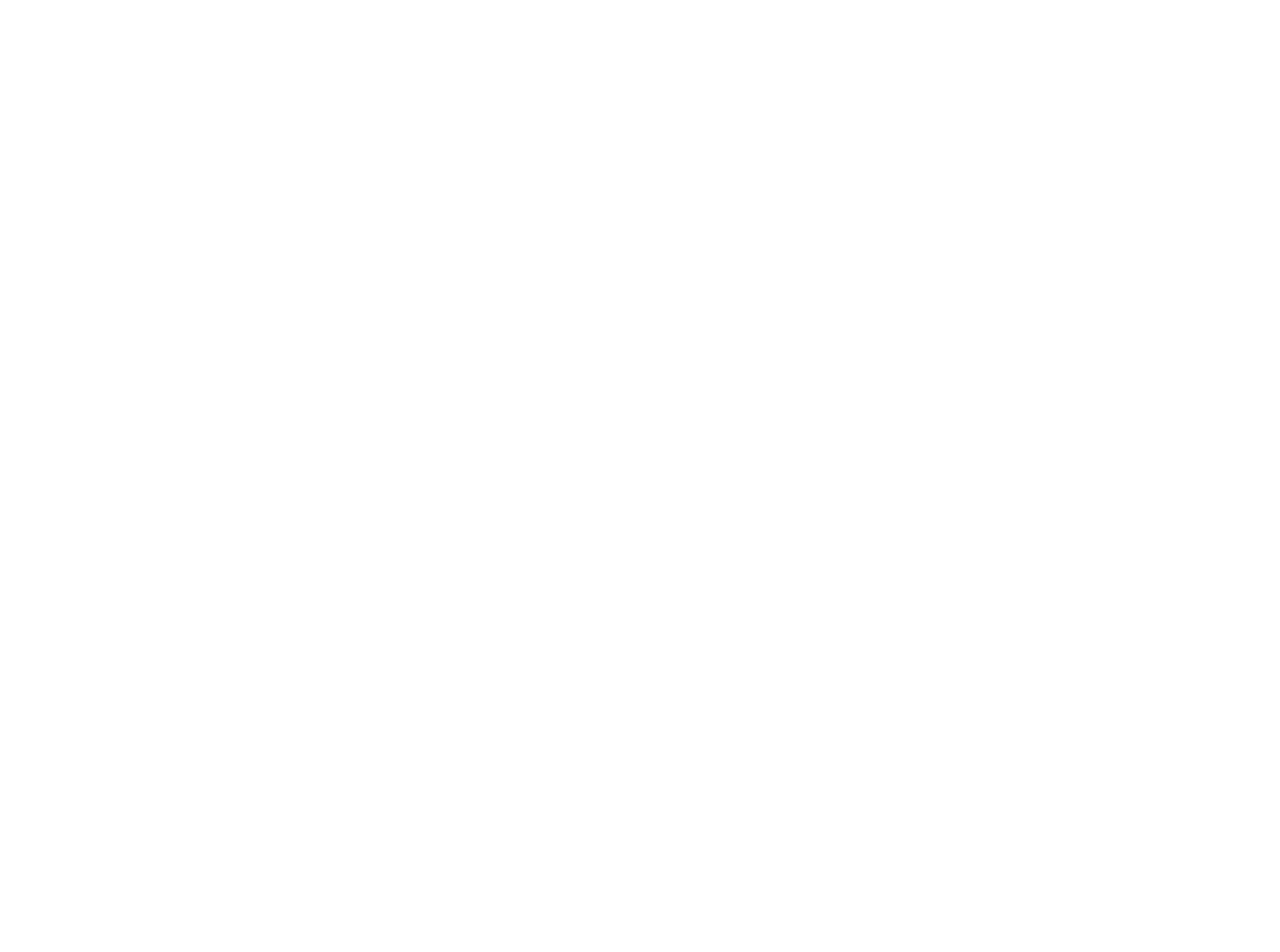
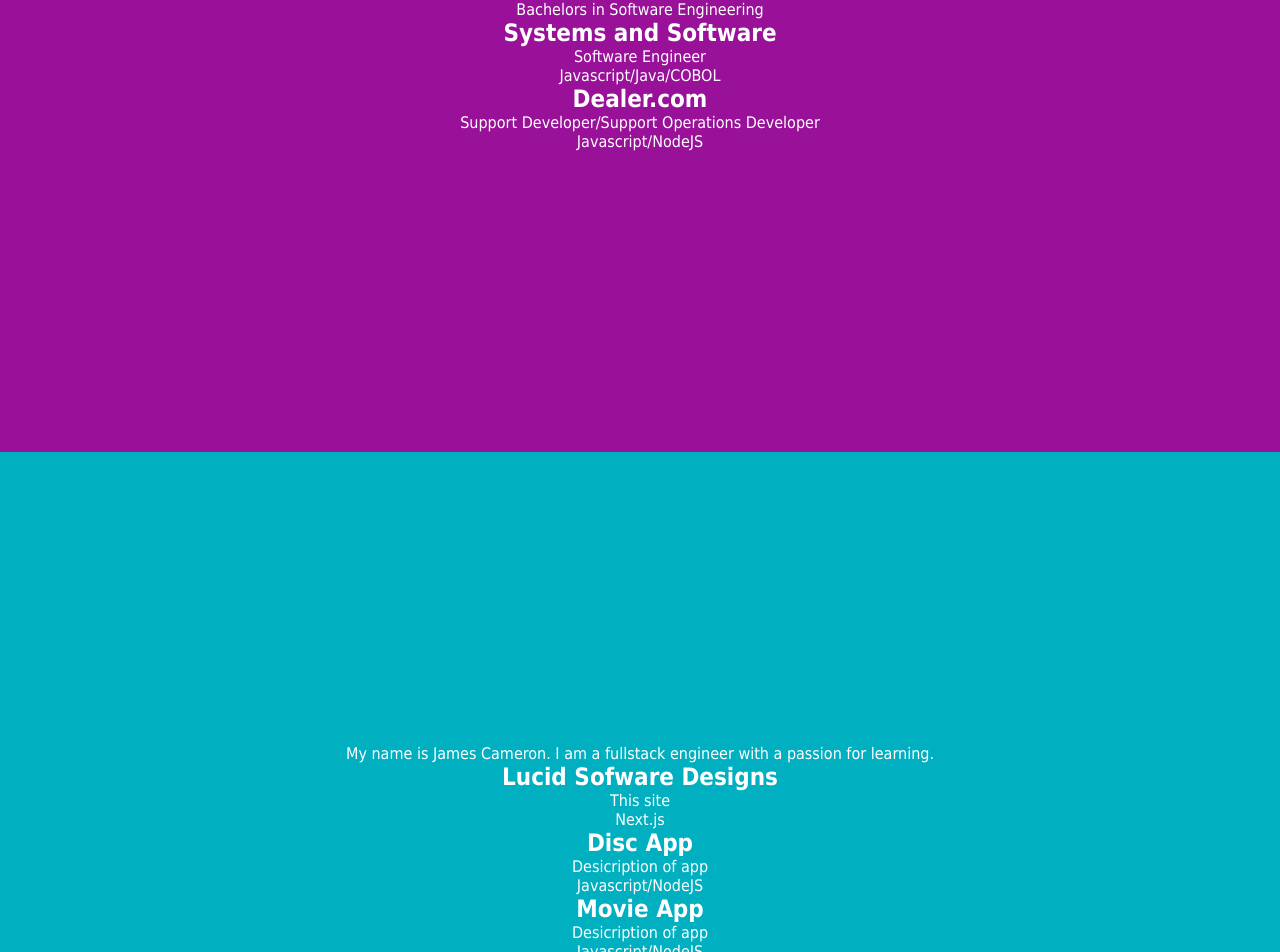
Before and after one commit to jamesinvt/lucidsoftwaredesign, a Next.js app: page / in a window 1280 px wide. Shown: the part 1228-2180 px from the top of the page. Before the commit the page ends 956 px from the top, so only its background shows below. Built offline with nearby package versions, Linux system fonts and the light colour scheme.

Commit message:
theming setup. added skeleton for sections

```diff
--- a/layouts/MainLayout.tsx
+++ b/layouts/MainLayout.tsx
@@ -28,9 +28,7 @@
   return (
     <>
       <Navbar />
-      <Container>
         <Content>{children}</Content>
-      </Container>
     </>
   );
 };
--- a/pages/_app.tsx
+++ b/pages/_app.tsx
@@ -3,7 +3,7 @@
 import type { AppProps } from 'next/app';
 import GlobalStyle, { lightTheme, darkTheme } from "../theme/ThemeProvider";
 import { useTheme, ThemeProvider } from 'styled-components'
-
+import { DarkTheme, DarkThemeStyle, LightTheme, LightThemeStyle } from "../theme/ThemeProvider";
 // import '../styles/globals.css';
 
 type NextPageWithLayout = NextPage & {
@@ -18,10 +18,14 @@
 
 function MyApp({ Component, pageProps }: AppPropsWithLayout) {
 
+  const [isDarkMode, setIsDarkMode] = useState(false);
+
   const getLayout = Component.getLayout ?? (page => page)
   return (
     getLayout(
-      <ThemeProvider theme={lightTheme}>
+      <ThemeProvider theme={isDarkMode ? DarkTheme : LightTheme}>
+        {isDarkMode && <DarkThemeStyle />}
+        {!isDarkMode && <LightThemeStyle />}
         <GlobalStyle />
         <Component {...pageProps} />
       </ThemeProvider>
--- a/pages/index.tsx
+++ b/pages/index.tsx
@@ -5,6 +5,7 @@
 import { getLayout } from '../layouts/MainLayout'
 import styled from 'styled-components'
 import heroImage from '../public/m_ccexpress.png';
+import { cssVars } from '../theme/ThemeProvider'
 
 const Hero = styled.section`
   min-height:100vh;
@@ -13,6 +14,35 @@
   justify-content: center;
   flex-wrap: wrap;
   width:100%;
+  margin:0;
+`;
+
+const Container = styled.div`
+  background-color: ${cssVars.color.secondary};
+  color: ${cssVars.color.onPrimary};
+  height: 100vh;
+  width:100%;
+  display:flex;
+  flex-direction: column;
+  align-items: center;
+  justify-content: center;
+`;
+
+const AltContainer = styled(Container)`
+  background-color: ${cssVars.color.primary};
+`;
+const Content = styled.div`
+  width: ${cssVars.spacing.container};
+  display:flex;
+  flex-direction: column;
+  align-items: center;
+  justify-content: center;
+
+`;
+
+const Card = styled.div`
+  width: 100%;
+  text-align: center;
 `;
 const Home = () => {
   return (
@@ -30,9 +60,61 @@
           height={700}/>
         </div>
       </Hero>
-      <div>
-      Lorem ipsum dolor sit amet, consectetur adipiscing elit, sed do eiusmod tempor incididunt ut labore et dolore magna aliqua. Ut enim ad minim veniam, quis nostrud exercitation ullamco laboris nisi ut aliquip ex ea commodo consequat. Duis aute irure dolor in reprehenderit in voluptate velit esse cillum dolore eu fugiat nulla pariatur. Excepteur sint occaecat cupidatat non proident, sunt in culpa qui officia deserunt mollit anim id est laborum.
-      </div>
+      <Container>
+        <Content>
+            <p>My name is James Cameron. I am a fullstack engineer with a passion for learning.</p>
+            <Card>
+              <h1>Vermont Tech</h1>
+              <p>Bachelors in Software Engineering</p>
+            </Card>
+            <Card>
+              <h1>Systems and Software</h1>
+              <p>Software Engineer</p>
+              <p>Javascript/Java/COBOL</p>
+            </Card>
+            <Card>
+              <h1>Dealer.com</h1>
+              <p>Support Developer/Support Operations Developer</p>
+              <p>Javascript/NodeJS</p>
+            </Card>
+        </Content>
+      </Container>
+      <AltContainer>
+        <Content>
+            <p>My name is James Cameron. I am a fullstack engineer with a passion for learning.</p>
+            <Card>
+              <h1>Lucid Sofware Designs</h1>
+              <p>This site</p>
+              <p>Next.js</p>
+            </Card>
+            <Card>
+              <h1>Disc App</h1>
+              <p>Desicription of app</p>
+              <p>Javascript/NodeJS</p>
+            </Card>
+            <Card>
+              <h1>Movie App</h1>
+              <p>Desicription of app</p>
+              <p>Javascript/NodeJS</p>
+            </Card>
+        </Content>
+      </AltContainer>
+      <Container>
+        <Content>
+        <h1>Contact Me</h1>
+        <form className="cf">
+          <div className="half left cf">
+            <input type="text" id="input-name" placeholder="Name" />
+            <input type="email" id="input-email" placeholder="Email address" />
+            <input type="text" id="input-subject" placeholder="Subject" />
+          </div>
+          <div className="half right cf">
+            <textarea name="message" type="text" id="input-message" placeholder="Message" />
+          </div>
+          <input type="submit" value="Submit" id="input-submit" />
+        </form>
+        </Content>
+      </Container>
     </>
   )
 }
--- a/theme/ThemeProvider.ts
+++ b/theme/ThemeProvider.ts
@@ -54,7 +54,7 @@
 export const DarkTheme = {
   colors: {
     background: "#050416",
-    primary: "#00bcd4",
+    primary: "#F9CAA8",
     // primaryAlt: "#00acc1",
     secondary: "#ffc107",
     // secondaryAlt: "#ffb300",
```
